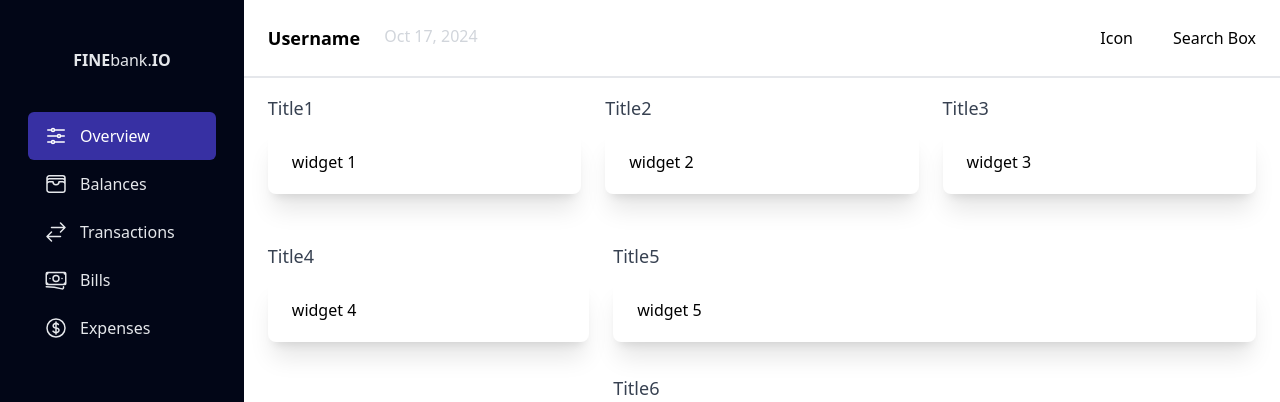
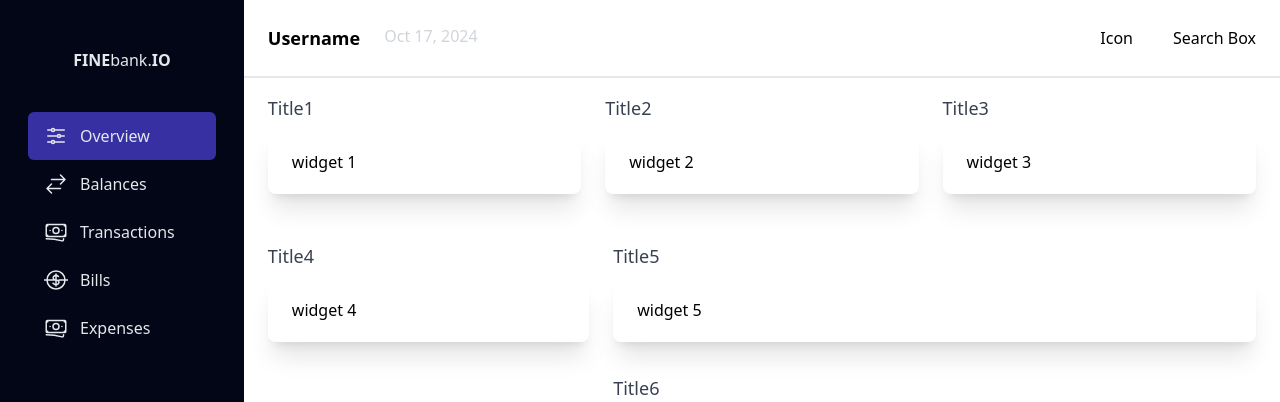
Before and after one commit to ricomuh/frontend-programming, a React (Vite) app: page / in a window 1280 px wide. Shown: the top 402 px of the page. Built offline with nearby package versions, Linux system fonts and the light colour scheme.

Commit message:
Add NavbarItem component and refactor Navbar to use dynamic items with icons

```diff
--- /dev/null
+++ b/src/components/navbar-item.tsx
@@ -0,0 +1,26 @@
+import { Link, useMatch } from "react-router-dom";
+
+export default function NavbarItem({
+  title,
+  icon,
+  url,
+}: {
+  title: string;
+  icon: React.ReactNode;
+  url: string;
+}): JSX.Element {
+  // check if the url is active
+  const isActive = useMatch(url);
+
+  return (
+    <Link
+      className={`flex hover:bg-indigo-800 px-4 py-3 rounded-md ${
+        isActive ? "bg-indigo-800" : ""
+      }`}
+      to={url}
+    >
+      <div className="mx-auto sm:mx-0">{icon}</div>
+      <div className="ms-3 hidden sm:block">{title}</div>
+    </Link>
+  );
+}
--- a/src/components/navbar.tsx
+++ b/src/components/navbar.tsx
@@ -1,6 +1,114 @@
-import { Link } from "react-router-dom";
+// import { Link } from "react-router-dom";
+import NavbarItem from "./navbar-item";
 
 export default function Navbar(): JSX.Element {
+  const navbarItems: {
+    title: string;
+    url: string;
+    icon: React.ReactNode;
+  }[] = [
+    {
+      title: "Overview",
+      url: "/",
+      icon: (
+        <svg
+          xmlns="http://www.w3.org/2000/svg"
+          fill="none"
+          viewBox="0 0 24 24"
+          strokeWidth={1.5}
+          stroke="currentColor"
+          className="size-6"
+        >
+          <path
+            strokeLinecap="round"
+            strokeLinejoin="round"
+            d="M10.5 6h9.75M10.5 6a1.5 1.5 0 1 1-3 0m3 0a1.5 1.5 0 1 0-3 0M3.75 6H7.5m3 12h9.75m-9.75 0a1.5 1.5 0 0 1-3 0m3 0a1.5 1.5 0 0 0-3 0m-3.75 0H7.5m9-6h3.75m-3.75 0a1.5 1.5 0 0 1-3 0m3 0a1.5 1.5 0 0 0-3 0m-9.75 0h9.75"
+          />
+        </svg>
+      ),
+    },
+    {
+      title: "Balances",
+      url: "/balances",
+      icon: (
+        <svg
+          xmlns="http://www.w3.org/2000/svg"
+          fill="none"
+          viewBox="0 0 24 24"
+          strokeWidth={1.5}
+          stroke="currentColor"
+          className="size-6"
+        >
+          <path
+            strokeLinecap="round"
+            strokeLinejoin="round"
+            d="M7.5 21 3 16.5m0 0L7.5 12M3 16.5h13.5m0-13.5L21 7.5m0 0L16.5 12M21 7.5H7.5"
+          />
+        </svg>
+      ),
+    },
+    {
+      title: "Transactions",
+      url: "/transactions",
+      icon: (
+        <svg
+          xmlns="http://www.w3.org/2000/svg"
+          fill="none"
+          viewBox="0 0 24 24"
+          strokeWidth={1.5}
+          stroke="currentColor"
+          className="size-6"
+        >
+          <path
+            strokeLinecap="round"
+            strokeLinejoin="round"
+            d="M2.25 18.75a60.07 60.07 0 0 1 15.797 2.101c.727.198 1.453-.342 1.453-1.096V18.75M3.75 4.5v.75A.75.75 0 0 1 3 6h-.75m0 0v-.375c0-.621.504-1.125 1.125-1.125H20.25M2.25 6v9m18-10.5v.75c0 .414.336.75.75.75h.75m-1.5-1.5h.375c.621 0 1.125.504 1.125 1.125v9.75c0 .621-.504 1.125-1.125 1.125h-.375m1.5-1.5H21a.75.75 0 0 0-.75.75v.75m0 0H3.75m0 0h-.375a1.125 1.125 0 0 1-1.125-1.125V15m1.5 1.5v-.75A.75.75 0 0 0 3 15h-.75M15 10.5a3 3 0 1 1-6 0 3 3 0 0 1 6 0Zm3 0h.008v.008H18V10.5Zm-12 0h.008v.008H6V10.5Z"
+          />
+        </svg>
+      ),
+    },
+    {
+      title: "Bills",
+      url: "/bills",
+      icon: (
+        <svg
+          xmlns="http://www.w3.org/2000/svg"
+          fill="none"
+          viewBox="0 0 24 24"
+          strokeWidth={1.5}
+          stroke="currentColor"
+          className="size-6"
+        >
+          <path
+            strokeLinecap="round"
+            strokeLinejoin="round"
+            d="M12 6v12m-3-2.818.879.659c1.171.879 3.07.879 4.242 0 1.172-.879 1.172-2.303 0-3.182C13.536 12.219 12.768 12 12 12c-.725 0-1.45-.22-2.003-.659-1.106-.879-1.106-2.303 0-3.182s2.9-.879 4.006 0l.415.33M21 12a9 9 0 1 1-18 0 9 9 0 0 1 18 0Zm3 0h.008v.008H18V12Zm-12 0h.008v.008H6V12Zm-12 0h.008v.008H3V12Zm3 0h.008v.008H6V12Zm12 0h.008v.008H18V12Zm-12 0h.008v.008H3V12Z"
+          />
+        </svg>
+      ),
+    },
+    {
+      title: "Expenses",
+      url: "/expenses",
+      icon: (
+        <svg
+          xmlns="http://www.w3.org/2000/svg"
+          fill="none"
+          viewBox="0 0 24 24"
+          strokeWidth={1.5}
+          stroke="currentColor"
+          className="size-6"
+        >
+          <path
+            strokeLinecap="round"
+            strokeLinejoin="round"
+            d="M2.25 18.75a60.07 60.07 0 0 1 15.797 2.101c.727.198 1.453-.342 1.453-1.096V18.75M3.75 4.5v.75A.75.75 0 0 1 3 6h-.75m0 0v-.375c0-.621.504-1.125 1.125-1.125H20.25M2.25 6v9m18-10.5v.75c0 .414.336.75.75.75h.75m-1.5-1.5h.375c.621 0 1.125.504 1.125 1.125v9.75c0 .621-.504 1.125-1.125 1.125h-.375m1.5-1.5H21a.75.75 0 0 0-.75.75v.75m0 0H3.75m0 0h-.375a1.125 1.125 0 0 1-1.125-1.125V15m1.5 1.5v-.75A.75.75 0 0 0 3 15h-.75M15 10.5a3 3 0 1 1-6 0 3 3 0 0 1 6 0Zm3 0h.008v.008H18V10.5Zm-12 0h.008v.008H6V10.5Z"
+          />
+        </svg>
+      ),
+    },
+  ];
+
   return (
     <nav className="bg-slate-950 text-gray-200 w-36 sm:w-72 h-screen px-7 py-12 flex flex-col justify-between">
       <div>
@@ -8,7 +116,36 @@ export default function Navbar(): JSX.Element {
           <span className="font-bold">FINE</span>bank.
           <span className="font-bold">IO</span>
         </div>
-        <Link
+        {navbarItems.map((item, index) => (
+          <NavbarItem
+            key={index}
+            title={item.title}
+            icon={item.icon}
+            url={item.url}
+          />
+        ))}
+        {/* <NavbarItem
+          title="Overview"
+          icon={
+            <svg
+              xmlns="http://www.w3.org/2000/svg"
+              fill="none"
+              viewBox="0 0 24 24"
+              strokeWidth={1.5}
+              stroke="currentColor"
+              className="size-6"
+            >
+              <path
+                strokeLinecap="round"
+                strokeLinejoin="round"
+                d="M10.5 6h9.75M10.5 6a1.5 1.5 0 1 1-3 0m3 0a1.5 1.5 0 1 0-3 0M3.75 6H7.5m3 12h9.75m-9.75 0a1.5 1.5 0 0 1-3 0m3 0a1.5 1.5 0 0 0-3 0m-3.75 0H7.5m9-6h3.75m-3.75 0a1.5 1.5 0 0 1-3 0m3 0a1.5 1.5 0 0 0-3 0m-9.75 0h9.75"
+              />
+            </svg>
+          }
+          url="/"
+        /> */}
+
+        {/* <Link
           className="flex bg-indigo-800 text-white px-4 py-3 rounded-md"
           to="/"
         >
@@ -29,8 +166,8 @@ export default function Navbar(): JSX.Element {
             </svg>
           </div>
           <div className="ms-3 hidden sm:block">Overview</div>
-        </Link>
-        <div className="flex hover:bg-indigo-800 px-4 py-3 rounded-md">
+        </Link> */}
+        {/* <div className="flex hover:bg-indigo-800 px-4 py-3 rounded-md">
           <div className="mx-auto sm:mx-0">
             <svg
               xmlns="http://www.w3.org/2000/svg"
@@ -105,7 +242,7 @@ export default function Navbar(): JSX.Element {
             </svg>
           </div>
           <div className="ms-3 hidden sm:block">Expenses</div>
-        </div>
+        </div> */}
       </div>
       <div>
         <div className="flex bg-indigo-800 px-4 py-3 rounded-md">
```
